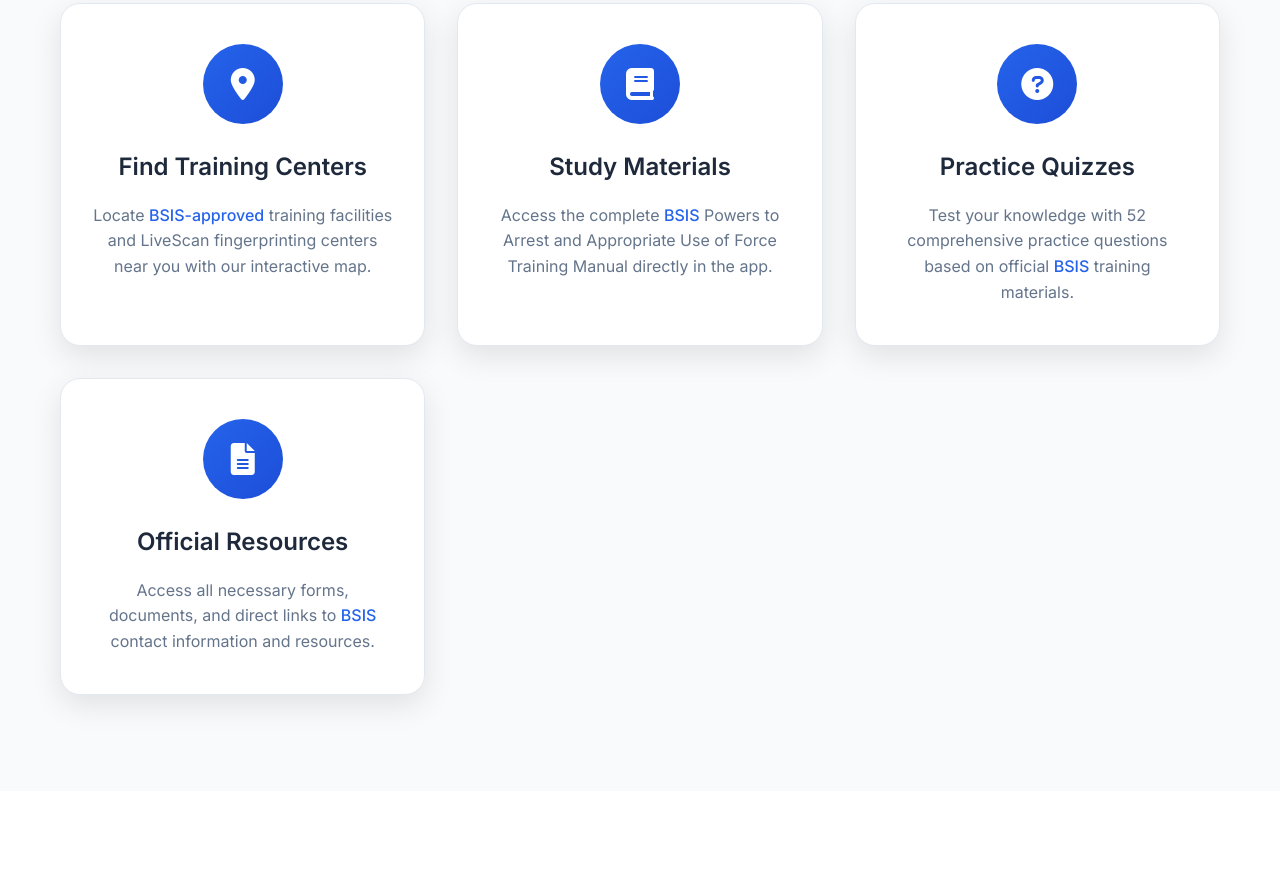
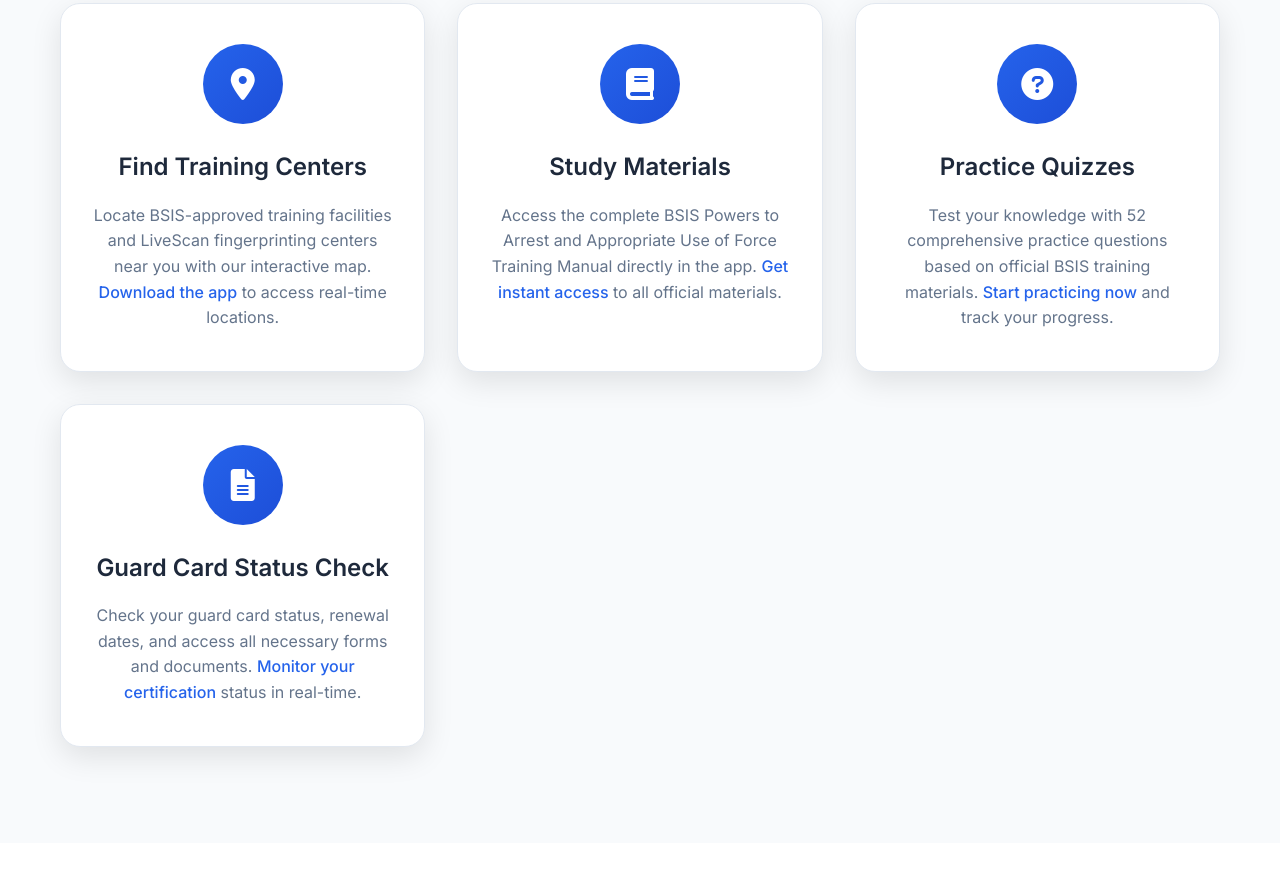
Before and after one commit to Shahabgeravesh/GuardCardCaWebsite, a plain HTML site: page index.html in a window 1280 px wide. Shown: the part 1098-1980 px from the top of the page. Drawn offline with Linux system fonts and the light colour scheme.

Commit message:
Remove BSIS external links, add conversion-focused app download links and guard card status features

```diff
--- a/index.html
+++ b/index.html
@@ -100,7 +100,7 @@
                 <h1 class="hero-title">Master Your California Security Guard Certification with BSIS-Approved Training</h1>
                 <p class="hero-description">
                     Complete companion app for obtaining and maintaining your California security guard certification.
-                    Find <a href="https://www.bsis.ca.gov/" target="_blank" rel="noopener">BSIS-approved</a> training centers, study materials, practice quizzes, and streamline your certification process.
+                    Find BSIS-approved training centers, study materials, practice quizzes, and <a href="https://apps.apple.com/us/app/guard-card-california/id6751480977" target="_blank" rel="noopener">check your guard card status</a> with our comprehensive mobile solution.
                 </p>
                 <div class="hero-buttons">
                     <a href="https://apps.apple.com/us/app/guard-card-california/id6751480977" class="btn btn-primary" target="_blank">
@@ -130,28 +130,28 @@
                         <i class="fas fa-map-marker-alt"></i>
                     </div>
                     <h3>Find Training Centers</h3>
-                    <p>Locate <a href="https://www.bsis.ca.gov/" target="_blank" rel="noopener">BSIS-approved</a> training facilities and LiveScan fingerprinting centers near you with our interactive map.</p>
+                    <p>Locate BSIS-approved training facilities and LiveScan fingerprinting centers near you with our interactive map. <a href="https://apps.apple.com/us/app/guard-card-california/id6751480977" target="_blank" rel="noopener">Download the app</a> to access real-time locations.</p>
                 </div>
                 <div class="service-card">
                     <div class="service-icon">
                         <i class="fas fa-book"></i>
                     </div>
                     <h3>Study Materials</h3>
-                    <p>Access the complete <a href="https://www.bsis.ca.gov/" target="_blank" rel="noopener">BSIS</a> Powers to Arrest and Appropriate Use of Force Training Manual directly in the app.</p>
+                    <p>Access the complete BSIS Powers to Arrest and Appropriate Use of Force Training Manual directly in the app. <a href="https://apps.apple.com/us/app/guard-card-california/id6751480977" target="_blank" rel="noopener">Get instant access</a> to all official materials.</p>
                 </div>
                 <div class="service-card">
                     <div class="service-icon">
                         <i class="fas fa-question-circle"></i>
                     </div>
                     <h3>Practice Quizzes</h3>
-                    <p>Test your knowledge with 52 comprehensive practice questions based on official <a href="https://www.bsis.ca.gov/" target="_blank" rel="noopener">BSIS</a> training materials.</p>
+                    <p>Test your knowledge with 52 comprehensive practice questions based on official BSIS training materials. <a href="https://apps.apple.com/us/app/guard-card-california/id6751480977" target="_blank" rel="noopener">Start practicing now</a> and track your progress.</p>
                 </div>
                 <div class="service-card">
                     <div class="service-icon">
                         <i class="fas fa-file-alt"></i>
                     </div>
-                    <h3>Official Resources</h3>
-                    <p>Access all necessary forms, documents, and direct links to <a href="https://www.bsis.ca.gov/" target="_blank" rel="noopener">BSIS</a> contact information and resources.</p>
+                    <h3>Guard Card Status Check</h3>
+                    <p>Check your guard card status, renewal dates, and access all necessary forms and documents. <a href="https://apps.apple.com/us/app/guard-card-california/id6751480977" target="_blank" rel="noopener">Monitor your certification</a> status in real-time.</p>
                 </div>
             </div>
         </div>
@@ -167,7 +167,7 @@
                     <ul class="cert-features">
                         <li><i class="fas fa-check"></i> Complete certification guide</li>
                         <li><i class="fas fa-check"></i> Interactive training center finder</li>
-                        <li><i class="fas fa-check"></i> Official <a href="https://www.bsis.ca.gov/" target="_blank" rel="noopener">BSIS</a> study materials</li>
+                        <li><i class="fas fa-check"></i> Official BSIS study materials and <a href="https://apps.apple.com/us/app/guard-card-california/id6751480977" target="_blank" rel="noopener">guard card status checker</a></li>
                         <li><i class="fas fa-check"></i> Practice quizzes with progress tracking</li>
                         <li><i class="fas fa-check"></i> Offline access to all materials</li>
                         <li><i class="fas fa-check"></i> Simplified application process</li>
@@ -192,7 +192,7 @@
             <div class="about-content">
                 <div class="about-text">
                     <h2>About Guard Card California</h2>
-                    <p>Guard Card California is your complete companion for obtaining and maintaining your California security guard certification. Whether you're starting your security career or need to renew your license, this comprehensive app provides everything you need to succeed with <a href="https://www.bsis.ca.gov/" target="_blank" rel="noopener">BSIS</a> compliance.</p>
+                    <p>Guard Card California is your complete companion for obtaining and maintaining your California security guard certification. Whether you're starting your security career or need to renew your license, this comprehensive app provides everything you need to succeed with BSIS compliance and <a href="https://apps.apple.com/us/app/guard-card-california/id6751480977" target="_blank" rel="noopener">real-time status monitoring</a>.</p>
                     <p>We understand the challenges of the certification process and have created a solution that makes it accessible, efficient, and successful. Our app is designed by security professionals, for security professionals.</p>
                     <div class="stats">
                         <div class="stat">
@@ -282,7 +282,7 @@
         "datePublished": "2024-01-01",
         "dateModified": "2024-01-01",
         "inLanguage": "en-US",
-        "keywords": "California security guard certification, BSIS, security guard training, guard card, security certification app, California security license, BSIS approved training, security guard study materials, LiveScan fingerprinting, Powers to Arrest training"
+        "keywords": "California security guard certification, BSIS, security guard training, guard card, security certification app, California security license, guard card status check, security guard study materials, LiveScan fingerprinting, Powers to Arrest training, guard card renewal"
     }
     </script>
 
```
